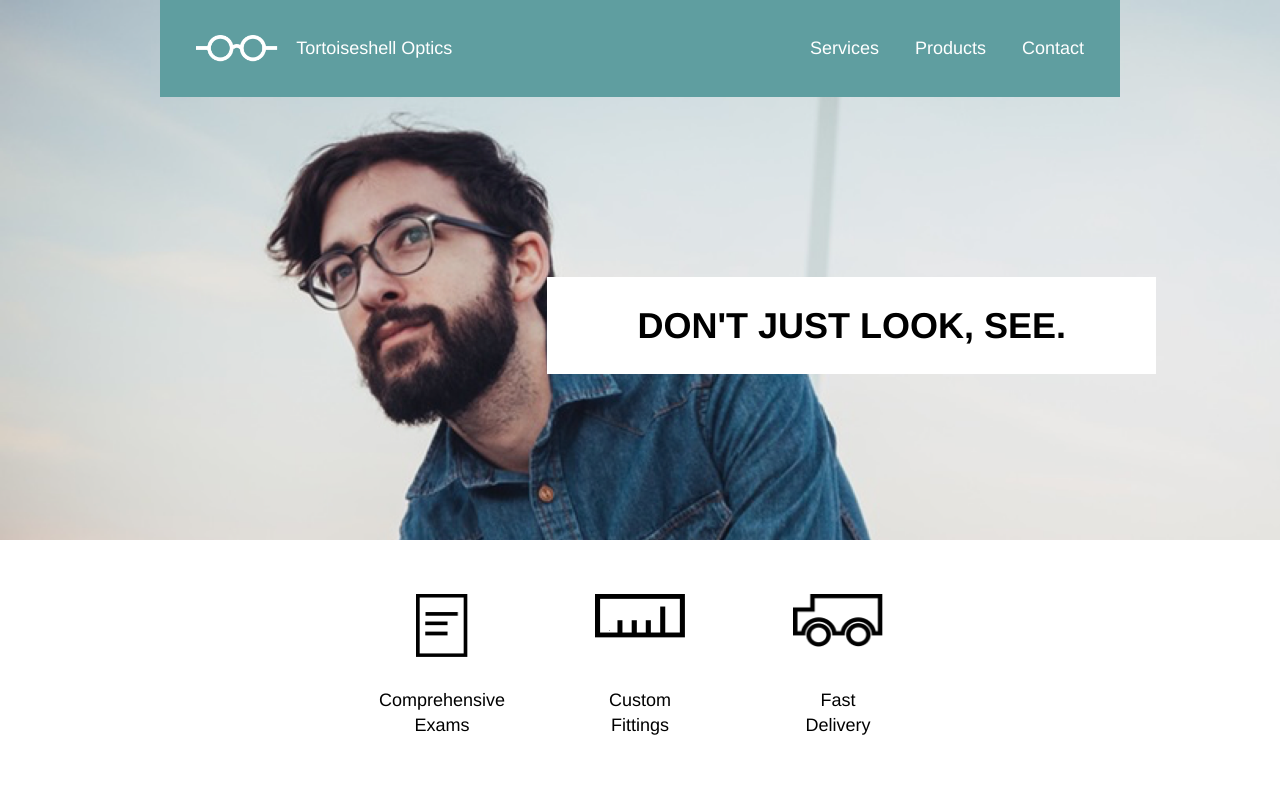
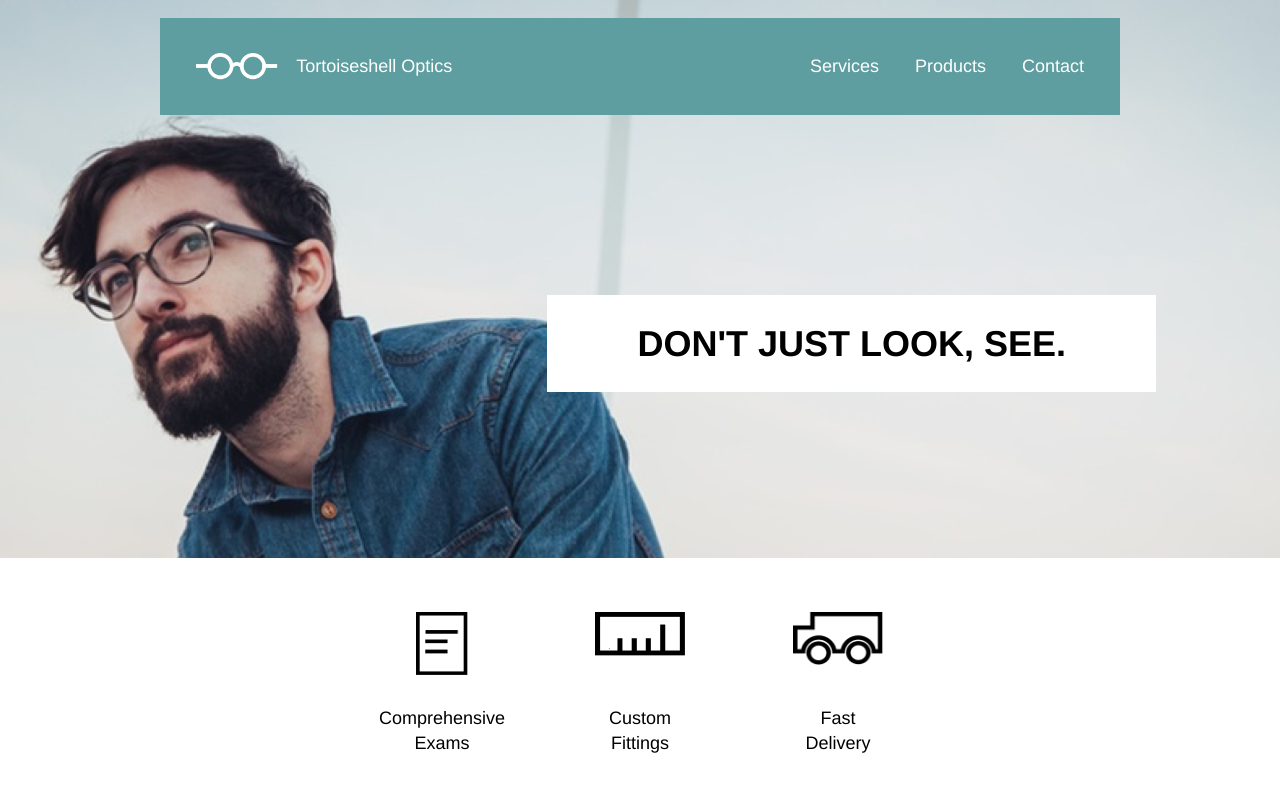
Before and after one commit to LuLuKotewicz/TortoiseshellOptics, a plain HTML site: page index.html in a window 1280 px wide. Shown: the top 789 px of the page. Drawn offline with Linux system fonts and the light colour scheme.

Commit message:
Tweak alignment of header and hero photo

```diff
--- a/resources/css/style.css
+++ b/resources/css/style.css
@@ -29,7 +29,9 @@ body {
   background: url("../images/glasses-bg.png");
   background-repeat: no-repeat;
   background-size: cover;
+  background-position: center;
   height: 30rem;
+  padding-top: 1rem;
 }
 
 header {
```
